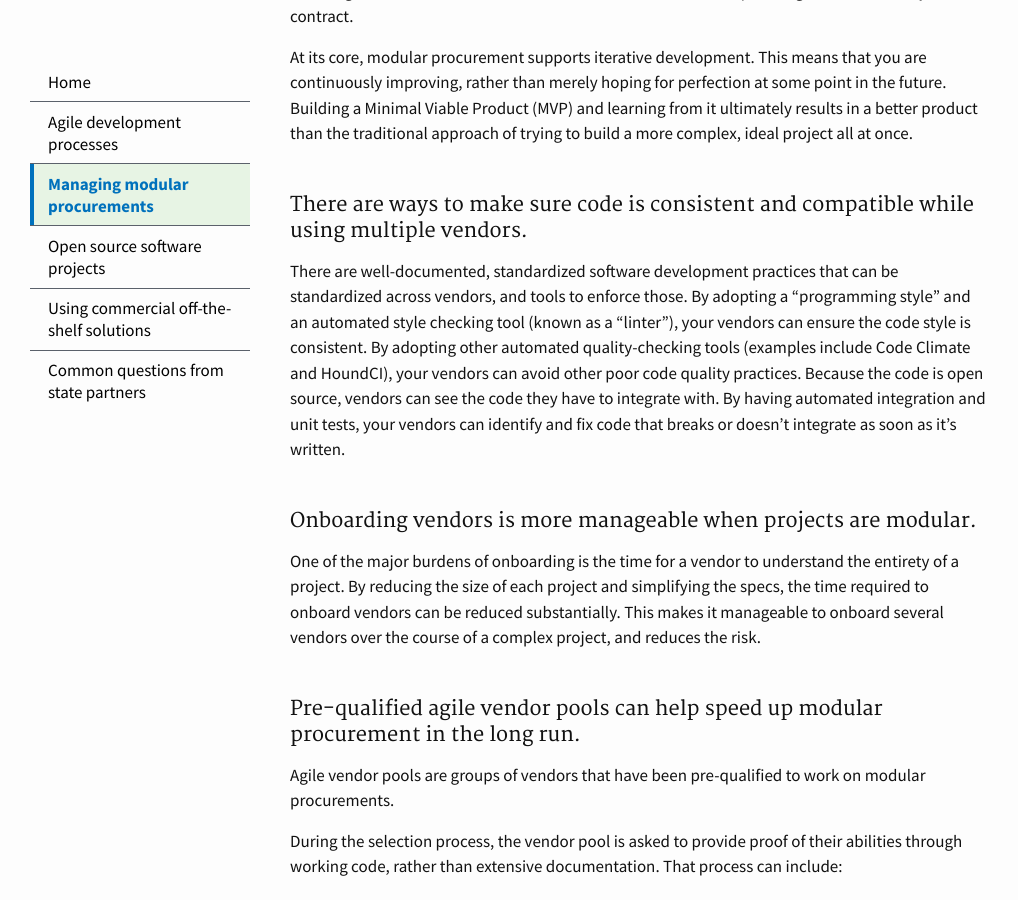
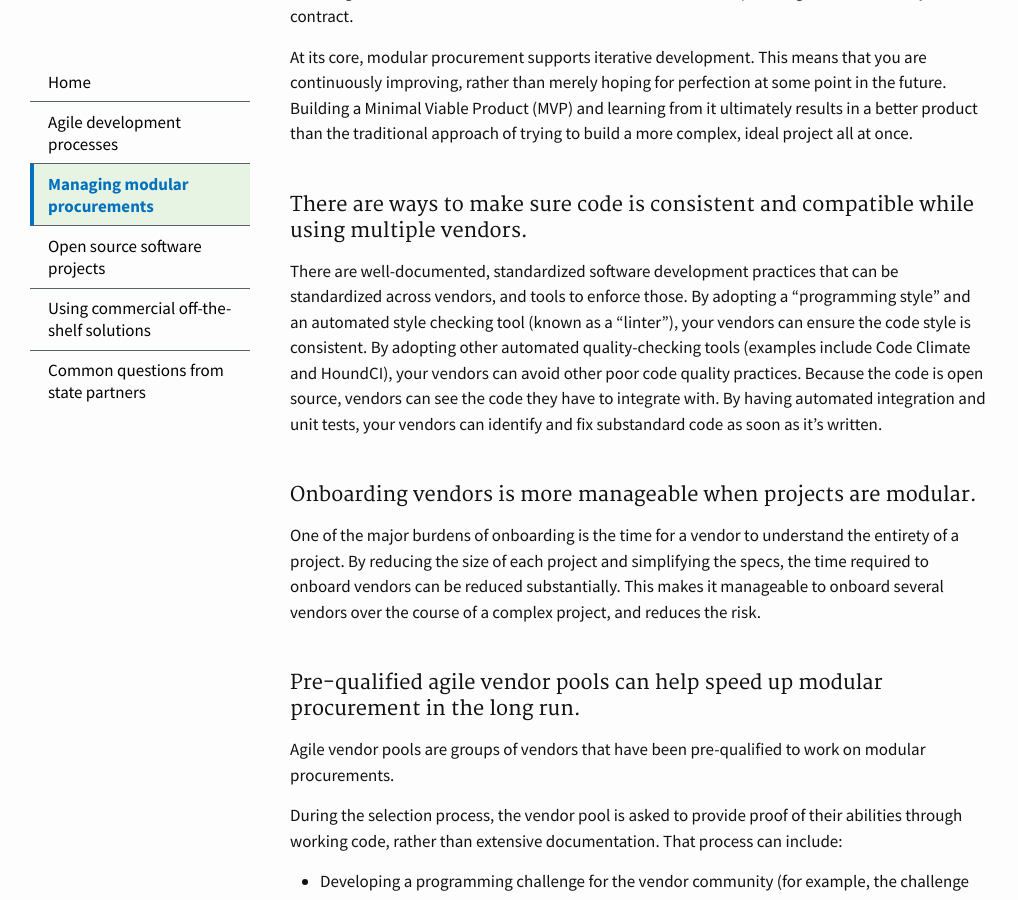
Before and after one commit to 18F/state-faq, a Jekyll site: the page built from pages/modular-procurement.md, in a window 1280 px wide and 900 px high, scrolled down 944 px. Shown: the whole window, without its empty margins (0-1018 px from the left). Built offline with Jekyll 4.4.1, drawn with Linux system fonts in a browser that asks for light colours.

Commit message:
Recast sentence
It was written confusingly before, making the sentence hard to follow. This makes its meaning more clear.

```diff
--- a/pages/modular-procurement.md
+++ b/pages/modular-procurement.md
@@ -27,7 +27,7 @@ At its core, modular procurement supports iterative development. This means that
 
 #### There are ways to make sure code is consistent and compatible while using multiple vendors.
 
-There are well-documented, standardized software development practices that can be standardized across vendors, and tools to enforce those. By adopting a “programming style” and an automated style checking tool (known as a “linter”), your vendors can ensure the code style is consistent. By adopting other automated quality-checking tools (examples include Code Climate and HoundCI), your vendors can avoid other poor code quality practices. Because the code is open source, vendors can see the code they have to integrate with. By having automated integration and unit tests, your vendors can identify and fix code that breaks or doesn’t integrate as soon as it’s written.
+There are well-documented, standardized software development practices that can be standardized across vendors, and tools to enforce those. By adopting a “programming style” and an automated style checking tool (known as a “linter”), your vendors can ensure the code style is consistent. By adopting other automated quality-checking tools (examples include Code Climate and HoundCI), your vendors can avoid other poor code quality practices. Because the code is open source, vendors can see the code they have to integrate with. By having automated integration and unit tests, your vendors can identify and fix substandard code as soon as it’s written.
 
 #### Onboarding vendors is more manageable when projects are modular.
 
```
